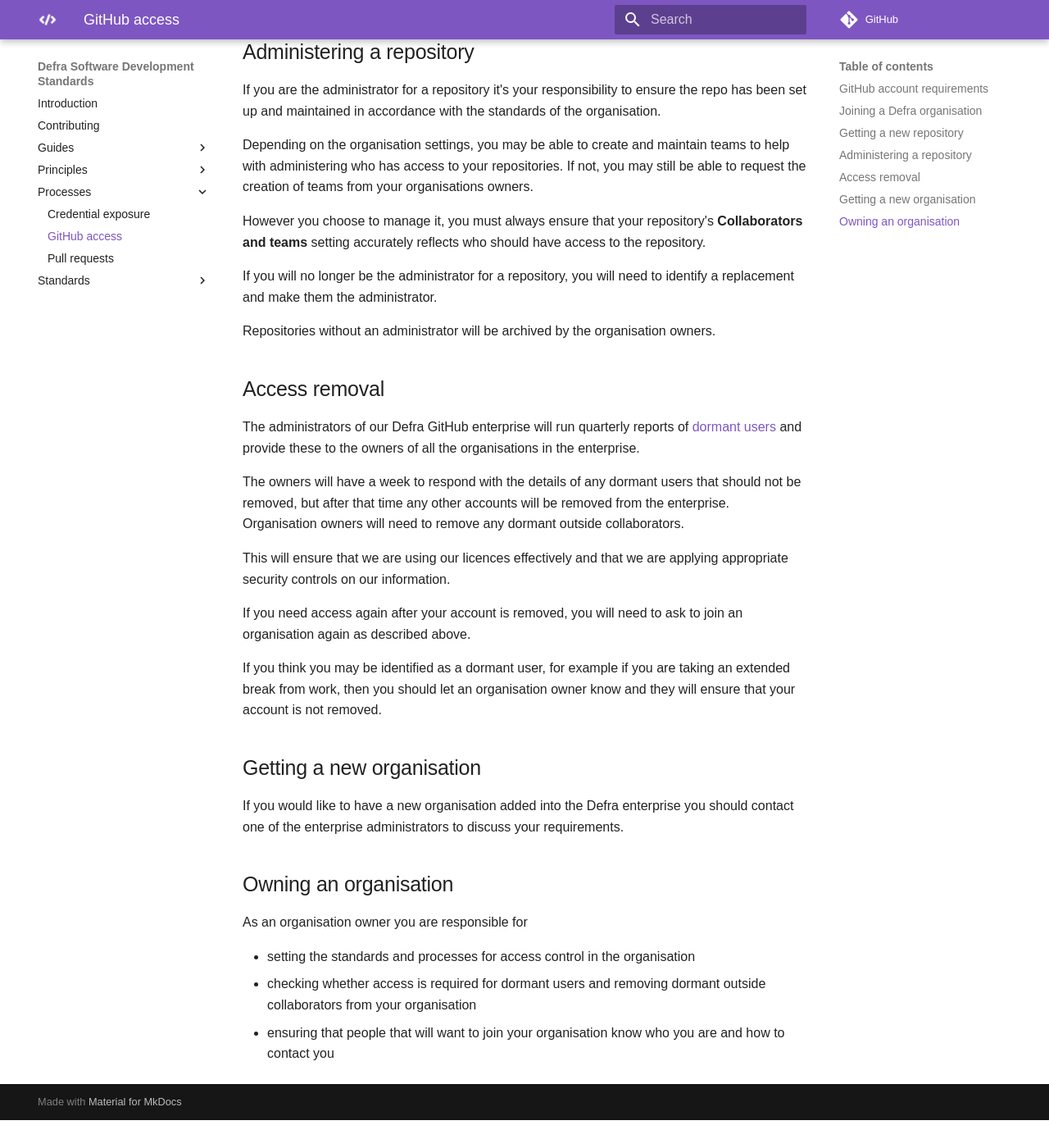
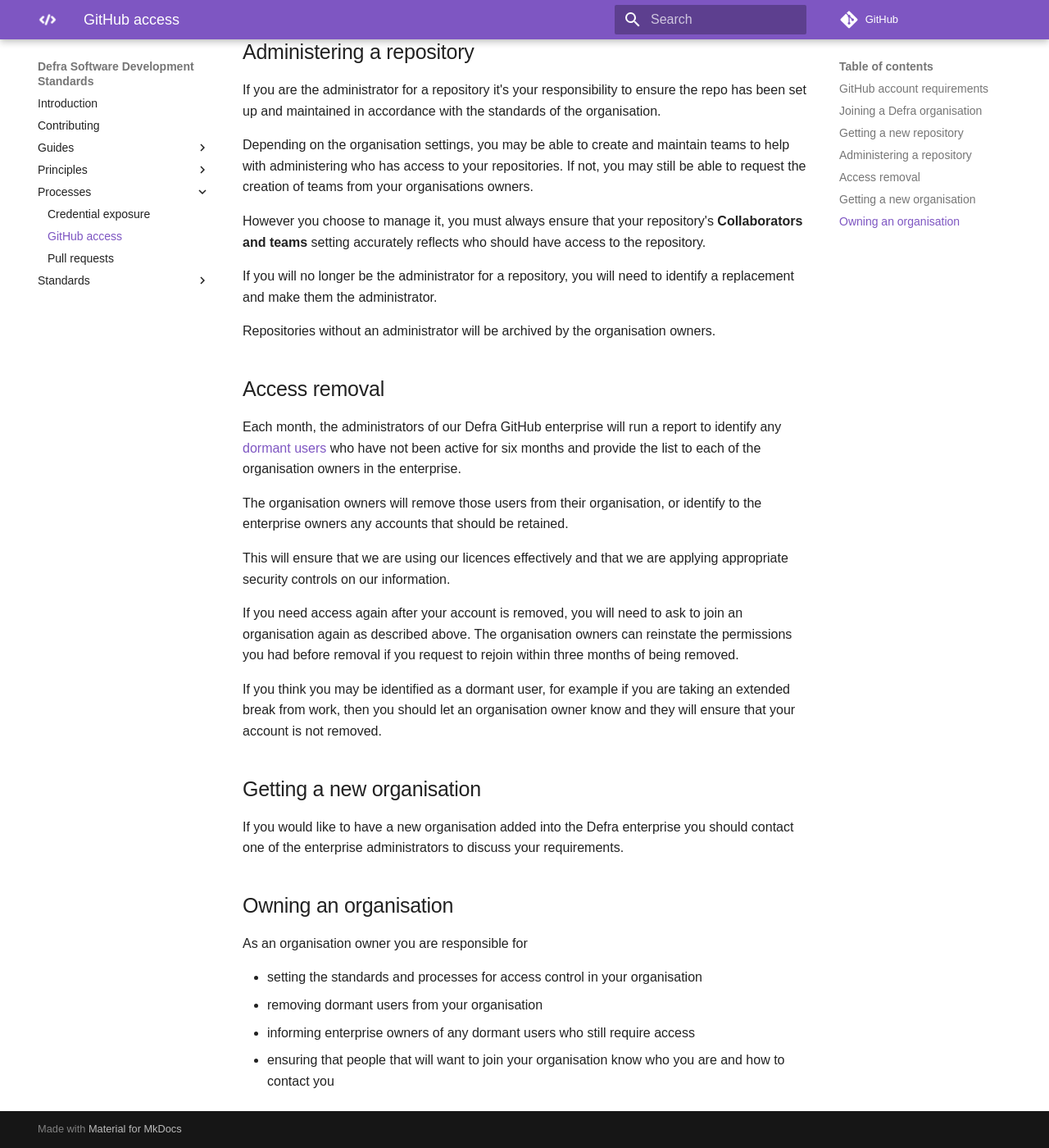
Before and after one commit to DEFRA/software-development-standards, an MkDocs documentation site: the page built from docs/processes/github_access.md, in a window 1280 px wide and 1400 px high, scrolled down 1456 px. Shown: the whole window at 82% size. Built offline with MkDocs 1.6.1 and Material for MkDocs 9.7.7, drawn with Linux system fonts in a browser that asks for light colours; some web fonts are replaced; comment, search, counter and statistics services are not loaded; before the commit the page ends 2822 px from its top, so only the background shows below that.

Commit message:
Change the process for dormant GitHub account removal

```diff
--- a/docs/processes/github_access.md
+++ b/docs/processes/github_access.md
@@ -55,13 +55,13 @@ Repositories without an administrator will be archived by the organisation owner
 
 ## Access removal
 
-The administrators of our Defra GitHub enterprise will run quarterly reports of [dormant users](https://docs.github.com/en/enterprise-cloud@latest/admin/managing-accounts-and-repositories/managing-users-in-your-enterprise/managing-dormant-users) and provide these to the owners of all the organisations in the enterprise.
+Each month, the administrators of our Defra GitHub enterprise will run a report to identify any [dormant users](https://docs.github.com/en/enterprise-cloud@latest/admin/managing-accounts-and-repositories/managing-users-in-your-enterprise/managing-dormant-users) who have not been active for six months and provide the list to each of the organisation owners in the enterprise.
 
-The owners will have a week to respond with the details of any dormant users that should not be removed, but after that time any other accounts will be removed from the enterprise. Organisation owners will need to remove any dormant outside collaborators.
+The organisation owners will remove those users from their organisation, or identify to the enterprise owners any accounts that should be retained.
 
 This will ensure that we are using our licences effectively and that we are applying appropriate security controls on our information.
 
-If you need access again after your account is removed, you will need to ask to join an organisation again as described above.
+If you need access again after your account is removed, you will need to ask to join an organisation again as described above. The organisation owners can reinstate the permissions you had before removal if you request to rejoin within three months of being removed.
 
 If you think you may be identified as a dormant user, for example if you are taking an extended break from work, then you should let an organisation owner know and they will ensure that your account is not removed.
 
@@ -73,6 +73,7 @@ If you would like to have a new organisation added into the Defra enterprise you
 
 As an organisation owner you are responsible for
 
-- setting the standards and processes for access control in the organisation
-- checking whether access is required for dormant users and removing dormant outside collaborators from your organisation
+- setting the standards and processes for access control in your organisation
+- removing dormant users from your organisation
+- informing enterprise owners of any dormant users who still require access
 - ensuring that people that will want to join your organisation know who you are and how to contact you
```
